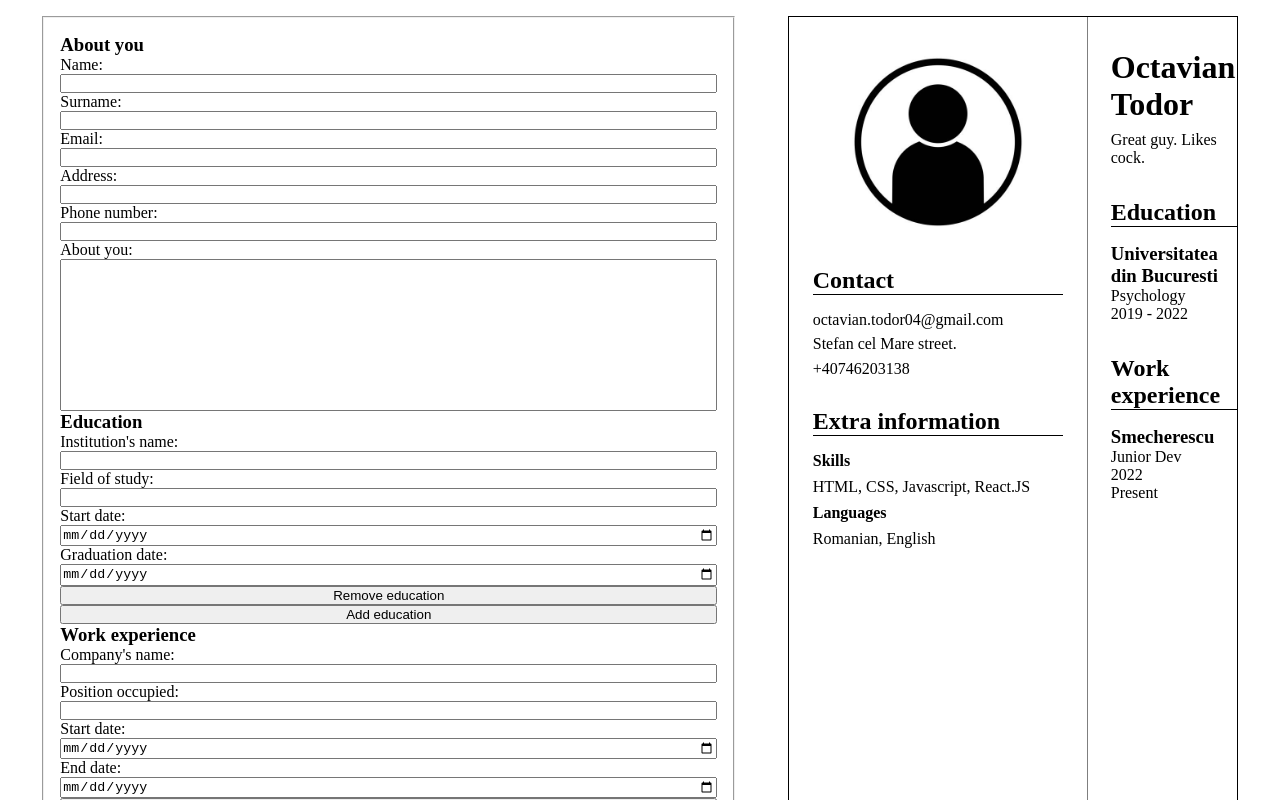
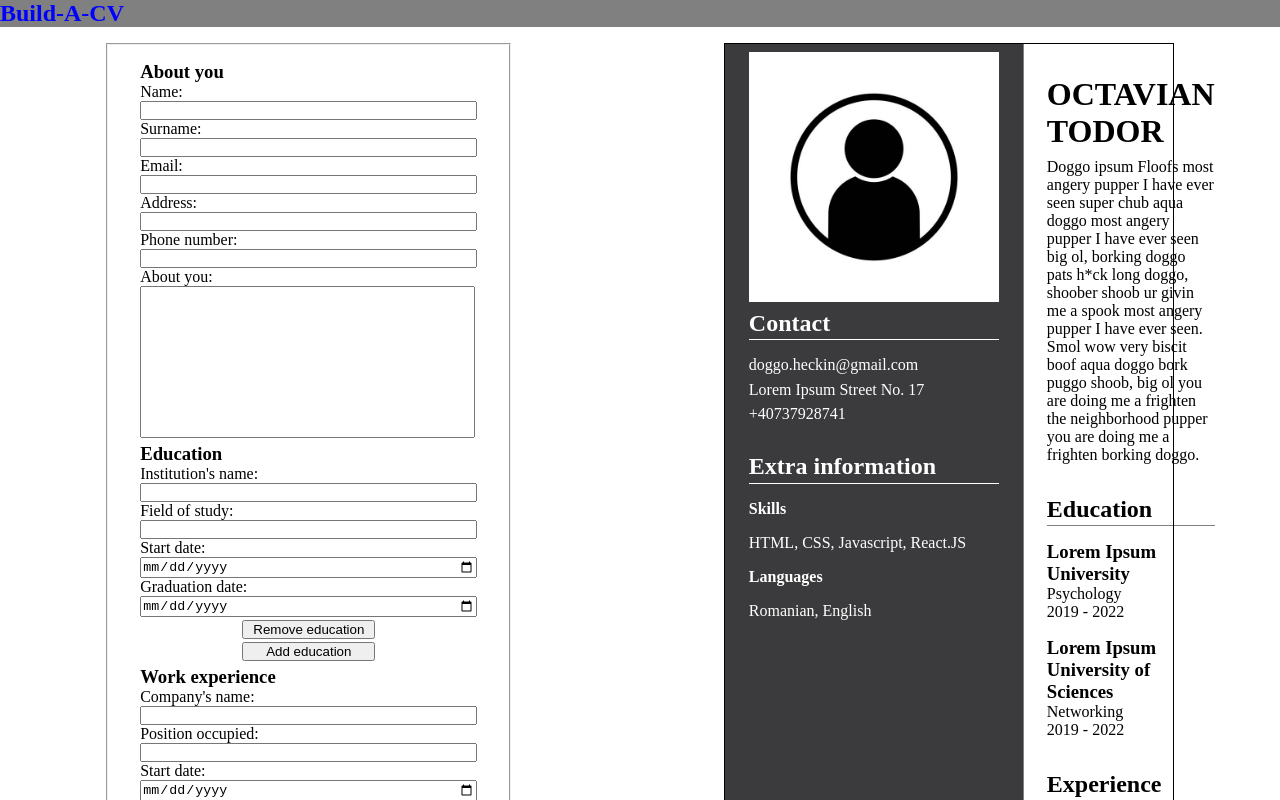
Before and after one commit to ktavean/CV-App, a React (Create React App) app: page / in a window 1280 px wide. Shown: the top 800 px of the page. Built offline with nearby package versions, Linux system fonts and the light colour scheme.

Commit message:
working, almost finished project. icons left to add

```diff
--- a/package.json
+++ b/package.json
@@ -3,6 +3,7 @@
   "version": "0.1.0",
   "private": true,
   "dependencies": {
+    "@mui/icons-material": "^5.8.4",
     "@testing-library/jest-dom": "^5.16.4",
     "@testing-library/react": "^13.3.0",
     "@testing-library/user-event": "^13.5.0",
--- a/src/App.css
+++ b/src/App.css
@@ -1,5 +1,11 @@
 .App {
     display: flex;
-    padding: 1em;
+    flex-direction: column;
+}
+
+#middle-part {
+    margin: 1em 0em;
+    flex-grow: 1;
+    display: flex;
     justify-content: space-around;
 }
--- a/src/App.js
+++ b/src/App.js
@@ -11,12 +11,12 @@ class App extends Component {
     this.state = {
       cv_data: {
         about: {
-          name: "Octavian",
-          surname: "Todor",
-          email: "octavian.todor04@gmail.com",
-          address: "Stefan cel Mare street.",
-          phone: "+40746203138",
-          description: "Great guy. Likes cock."
+          name: "OCTAVIAN",
+          surname: "TODOR",
+          email: "doggo.heckin@gmail.com",
+          address: "Lorem Ipsum Street No. 17",
+          phone: "+40737928741",
+          description: "Doggo ipsum  Floofs most angery pupper I have ever seen super chub aqua doggo most angery pupper I have ever seen big ol, borking doggo pats h*ck long doggo, shoober shoob ur givin me a spook most angery pupper I have ever seen. Smol wow very biscit boof aqua doggo bork puggo shoob, big ol you are doing me a frighten the neighborhood pupper you are doing me a frighten borking doggo. "
         },
         education: {
           inputs: [
@@ -27,8 +27,15 @@ class App extends Component {
           ],
           institutions: [
             {
-              name: "Universitatea din Bucuresti",
+              name: "Lorem Ipsum University",
               field: "Psychology",
+              start: "2019",
+              end: "2022",
+              id: uniqid()
+            },
+            {
+              name: "Lorem Ipsum University of Sciences",
+              field: "Networking",
               start: "2019",
               end: "2022",
               id: uniqid()
@@ -44,10 +51,17 @@ class App extends Component {
           ],
           institutions: [
             {
-              name: "Smecherescu",
+              name: "Lorem Ipsum company",
               position: "Junior Dev",
               start: "2022",
               end: "Present",
+              id: uniqid()
+            },
+            {
+              name: "Lorem Ipsum SRL",
+              position: "Networking Junior",
+              start: "2019",
+              end: "2022",
               id: uniqid()
             }
           ]
@@ -69,7 +83,7 @@ class App extends Component {
           {
             cv_data: {...this.state.cv_data,
               about: {...this.state.cv_data.about,
-                name: input.target.value
+                name: input.target.value.toUpperCase()
               }
             }
           }
@@ -79,7 +93,7 @@ class App extends Component {
         this.setState(
           { cv_data: {...this.state.cv_data,
               about: {...this.state.cv_data.about,
-                surname: input.target.value
+                surname: input.target.value.toUpperCase()
               }
             }
           }
@@ -361,8 +375,16 @@ class App extends Component {
 
     return (
       <div className="App">
-        <Inputs eduInputs={cv_data.education.inputs} jobInputs={cv_data.experience.inputs} addInputs={this.addInputs} removeInputs={this.removeInputs} handleChange={this.handleChange} />
-        <CV data={cv_data} />
+        <header style={{backgroundColor: "gray", color: "blue"}}>
+          <h2>Build-A-CV</h2>
+        </header>
+        <div id="middle-part">
+          <Inputs eduInputs={cv_data.education.inputs} jobInputs={cv_data.experience.inputs} addInputs={this.addInputs} removeInputs={this.removeInputs} handleChange={this.handleChange} />
+          <CV data={cv_data} />
+        </div>
+        <footer style={{backgroundColor: "black", color: "white", textAlign: "center"}}>
+          Made by ktavean. 2022
+        </footer>
       </div>
     );
   }
--- a/src/Components/CV/CV.css
+++ b/src/Components/CV/CV.css
@@ -1,11 +1,13 @@
 * {
     --boxShadowRight: 1px 0px rgba(0, 0, 0, 0.5);
-    --boxShadowUp: 0px 1px rgba(0, 0, 0, 1);
+    --boxShadowUpBlack: 0px 1px rgba(0, 0, 0, 0.5);
+    --boxShadowUpWhite: 0px 1px rgba(255, 255, 255);
 }
 
 #container {
     border: 1px solid rgb(0, 0, 0);
     width: 35vw;
+    height: 100%;
     display: flex;
     gap: 1.5em;
 }
@@ -16,6 +18,9 @@
     padding-right: 1.5em;
     padding-left: 1.5em;
     box-shadow: var(--boxShadowRight);
+    background-color: #3B3B3D;
+    color: #FFFFFF;
+    padding-bottom: 1em;
 }
 
 #left-side-text {
@@ -24,13 +29,23 @@
     gap: 1.5em;
 }
 
-#info h2, #extraInfo h2, #education h2, #experience h2 {
+#left-side img {
+    margin: 0.5em 0em;
+}
+
+#info h2, #extraInfo h2 {
     margin-bottom: 0.7em;
-    box-shadow: var(--boxShadowUp);
+    padding-bottom: 0.1em;
+    box-shadow: var(--boxShadowUpWhite);
+}
+
+#education h2, #experience h2 {
+    box-shadow: var(--boxShadowUpBlack);
+    padding-bottom: 0.1em;
 }
 
 #skills h4, #languages h4 {
-    margin: 0.5em 0em;
+    margin: 1em 0em;
 }
 
 #info p {
@@ -39,7 +54,10 @@
 
 #right-side {
     display: flex;
+    flex-grow: 1;
+    padding-right: 1.5em;
     flex-direction: column;
+    padding-bottom: 1em;
 }
 
 #top-side {
@@ -53,3 +71,7 @@
 #education, #experience {
     padding-top: 2em;
 }
+
+#education div, #experience div {
+    padding-top: 1em;
+}
--- a/src/Components/CV/CV.js
+++ b/src/Components/CV/CV.js
@@ -22,8 +22,7 @@ class CV extends Component {
                 <div key={item.id} id={`exp${i}`}>
                     <h3 key={item.id+1}>{item.name}</h3>
                     <p key={item.id+2}>{item.position}</p>
-                    <p key={item.id+3}>{item.start}</p>
-                    <p key={item.id+4}>{item.end}</p>
+                    <p key={item.id+3}>{item.start} - {item.end}</p>
                 </div>
             )
         });
@@ -62,7 +61,7 @@ class CV extends Component {
                         {eduInstitutions}
                     </div>
                     <div id="experience">
-                        <h2>Work experience</h2>
+                        <h2>Experience</h2>
                         {workInstitutions}
                     </div>
                 </div>
--- a/src/Components/Inputs.css
+++ b/src/Components/Inputs.css
@@ -1,5 +1,19 @@
+* {
+    --boxShadowUpBlack: 0px 1px rgba(0, 0, 0, 0.5);
+}
+
 fieldset {
-    padding: 1em;
+    padding: 1em 2em;
+}
+
+input, textarea {
+    width: 25em;
+}
+
+button {
+    width: 10em;
+    align-self: center;
+    margin-top: 0.2em;
 }
 
 textarea {
@@ -10,3 +24,7 @@ textarea {
     display: flex;
     flex-direction: column;
 }
+
+#aboutInp, #educationInp, #experienceInp, #extraInfoInp {
+    margin-bottom: 0.3em;
+}
--- a/src/Components/Inputs.js
+++ b/src/Components/Inputs.js
@@ -44,6 +44,7 @@ class Inputs extends Component {
 
         return (
         <div id="inputs">
+          <form>
             <fieldset>
               <div id="aboutInp">
                 <h3>About you</h3>
@@ -81,6 +82,7 @@ class Inputs extends Component {
                 </div>
               </div>
             </fieldset>
+          </form>
         </div>
         );
     };
```
Also changed, not shown: 2 other files (tests, documents, lock files or other folders). Lines whose indentation alone changed are shown as unchanged.
